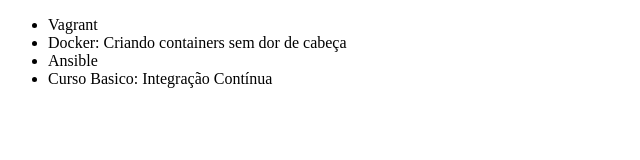
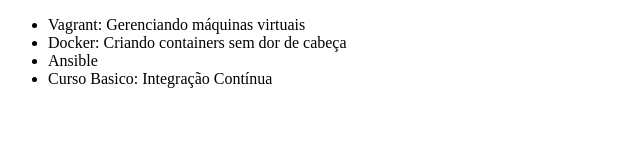
Before and after one commit to diegosm87/alura-git, a plain HTML site: page index.html in a window 1280 px wide. Shown: the whole page, without its empty margins (0-640 px from the left). Drawn offline with Linux system fonts and the light colour scheme.

Commit message:
corrigido tudo, eu acho

```diff
--- a/index.html
+++ b/index.html
@@ -2,11 +2,11 @@
 <html lang="en">
 <head>
     <meta charset="UTF-8">
-    <title>Cursos da Alura</title>
+    <title>Lista de cursos de DevOps da Alura</title>
 </head>
 <body>
     <ul>
-        <li>Vagrant</li>
+        <li>Vagrant: Gerenciando máquinas virtuais</li>
         <li>Docker: Criando containers sem dor de cabeça</li>
         <li>Ansible</li>
         <li>Curso Basico: Integração Contínua</li>
```
